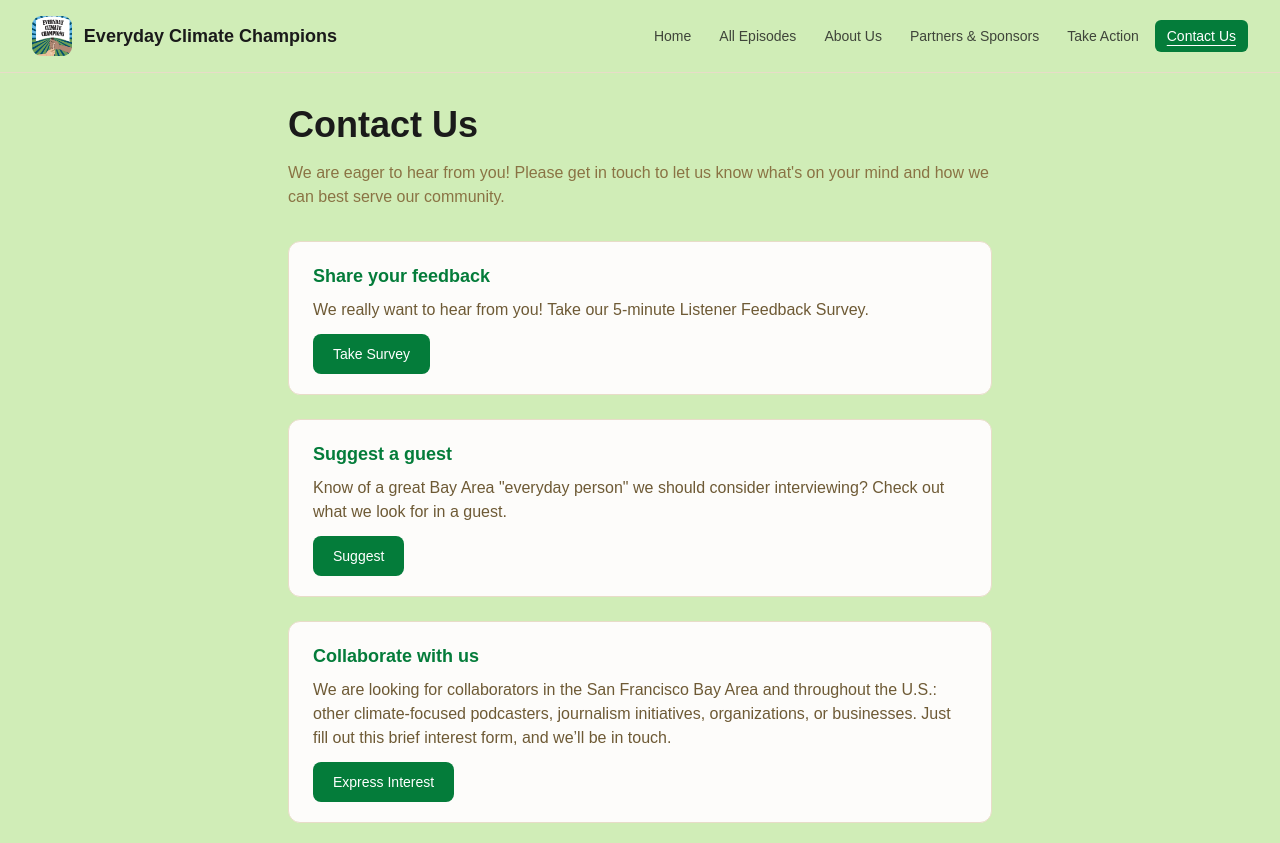
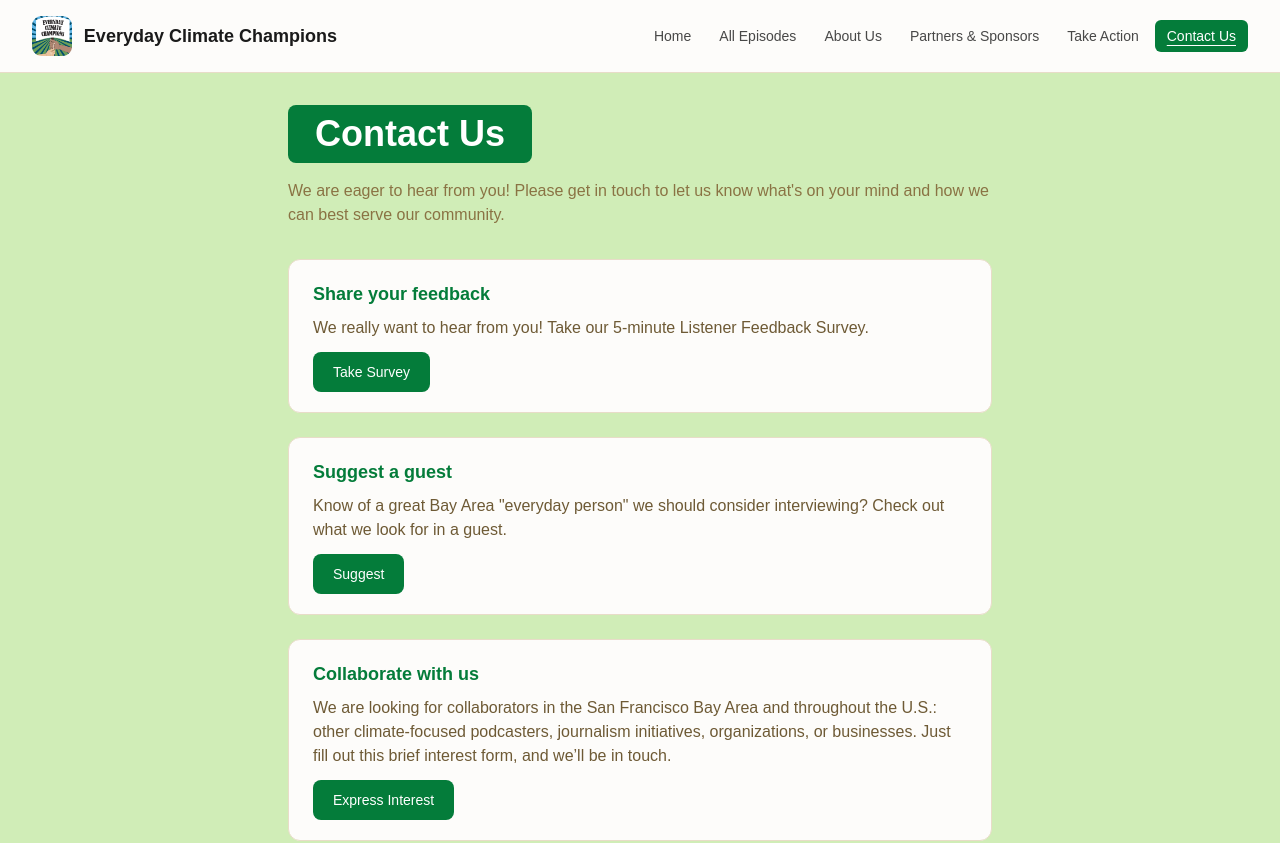
Before and after one commit to benjifriedman/everyday-climate-champions, a Next.js app: page /contact-us in a window 1280 px wide. Shown: the top 843 px of the page. Built offline with nearby package versions, Linux system fonts and the light colour scheme.

Commit message:
Header/footer styling, remove body padding, page title banners
- Header background matches footer (warm white)
- Remove pb-20 body padding so footer sits flush
- Add .page-title class: dark green bg, white text, rounded corners
- Apply page-title to all page h1 headings across the site

```diff
--- a/app/about-us/page.tsx
+++ b/app/about-us/page.tsx
@@ -63,7 +63,7 @@ export default async function AboutUsPage() {
 
     return (
       <main className="mx-auto max-w-4xl px-4 py-8 sm:px-6 lg:px-8">
-        <h1 className="text-3xl font-bold text-foreground sm:text-4xl">
+        <h1 className="page-title text-3xl font-bold sm:text-4xl">
           {data.page.title}
         </h1>
         <div
--- a/app/categories/page.tsx
+++ b/app/categories/page.tsx
@@ -19,7 +19,7 @@ export default async function CategoriesPage() {
 
     return (
       <main className="mx-auto max-w-4xl px-4 py-8 sm:px-6 lg:px-8">
-        <h1 className="text-3xl font-bold text-foreground sm:text-4xl">
+        <h1 className="page-title text-3xl font-bold sm:text-4xl">
           Browse by Category
         </h1>
         <p className="mt-2 text-ecc-warm-600">
--- a/app/contact-us/page.tsx
+++ b/app/contact-us/page.tsx
@@ -51,7 +51,7 @@ export async function generateMetadata(): Promise<Metadata> {
 export default function ContactUsPage() {
   return (
     <main className="mx-auto max-w-3xl px-4 py-8 sm:px-6 lg:px-8">
-      <h1 className="text-3xl font-bold text-foreground sm:text-4xl">
+      <h1 className="page-title text-3xl font-bold sm:text-4xl">
         Contact Us
       </h1>
       <p className="mt-4 text-ecc-warm-600">
--- a/app/globals.css
+++ b/app/globals.css
@@ -251,6 +251,15 @@ body {
   margin-right: auto;
 }
 
+/* Page title banner */
+.page-title {
+  display: inline-block;
+  background-color: var(--color-ecc-green-700);
+  color: white;
+  padding: 0.25em 0.75em;
+  border-radius: 0.5rem;
+}
+
 @media (max-width: 640px) {
   .prose .alignright,
   .prose .alignleft {
--- a/app/layout.tsx
+++ b/app/layout.tsx
@@ -28,7 +28,7 @@ export default function RootLayout({
 }>) {
   return (
     <html lang="en">
-      <body className={`${geistSans.variable} font-sans antialiased pb-20`}>
+      <body className={`${geistSans.variable} font-sans antialiased`}>
         <AudioPlayerProvider>
           <PageShell>{children}</PageShell>
           <PersistentAudioPlayer />
--- a/app/our-partners-and-sponsors/page.tsx
+++ b/app/our-partners-and-sponsors/page.tsx
@@ -65,7 +65,7 @@ export default async function PartnersAndSponsorsPage() {
 
     return (
       <main className="mx-auto max-w-4xl px-4 py-8 sm:px-6 lg:px-8">
-        <h1 className="text-3xl font-bold text-foreground sm:text-4xl">
+        <h1 className="page-title text-3xl font-bold sm:text-4xl">
           {data.page.title}
         </h1>
         <div
--- a/app/podcast-category/[slug]/page.tsx
+++ b/app/podcast-category/[slug]/page.tsx
@@ -81,7 +81,7 @@ export default async function CategoryArchivePage({ params }: PageProps) {
         >
           ← All Categories
         </Link>
-        <h1 className="text-3xl font-bold text-foreground sm:text-4xl">{name}</h1>
+        <h1 className="page-title text-3xl font-bold sm:text-4xl">{name}</h1>
         <div className="mt-8 grid gap-6 sm:grid-cols-2 lg:grid-cols-3">
           {episodes.map((episode) => (
             <EpisodeCard key={episode.id} episode={episode} />
--- a/app/take-action/page.tsx
+++ b/app/take-action/page.tsx
@@ -64,7 +64,7 @@ export default async function TakeActionPage() {
 
     return (
       <main className="mx-auto max-w-4xl px-4 py-8 sm:px-6 lg:px-8">
-        <h1 className="text-3xl font-bold text-foreground sm:text-4xl">
+        <h1 className="page-title text-3xl font-bold sm:text-4xl">
           {data.page.title}
         </h1>
         <div
--- a/app/team/page.tsx
+++ b/app/team/page.tsx
@@ -63,7 +63,7 @@ export default async function TeamPage() {
 
     return (
       <main className="mx-auto max-w-4xl px-4 py-8 sm:px-6 lg:px-8">
-        <h1 className="text-3xl font-bold text-foreground sm:text-4xl">
+        <h1 className="page-title text-3xl font-bold sm:text-4xl">
           {data.page.title}
         </h1>
         <div
--- a/components/EpisodeListPage.tsx
+++ b/components/EpisodeListPage.tsx
@@ -20,7 +20,7 @@ export default function EpisodeListPage({ result }: EpisodeListPageProps) {
 
   return (
     <main className="mx-auto max-w-5xl px-4 py-8 sm:px-6 lg:px-8">
-      <h1 className="text-3xl font-bold text-foreground sm:text-4xl">All Episodes</h1>
+      <h1 className="page-title text-3xl font-bold sm:text-4xl">All Episodes</h1>
       {currentPage > 1 && (
         <p className="mt-2 text-ecc-warm-600">Page {currentPage}</p>
       )}
--- a/components/Header.tsx
+++ b/components/Header.tsx
@@ -6,7 +6,7 @@ import MobileNav from '@/components/MobileNav';
 
 export default function Header() {
   return (
-    <header className="relative border-b border-ecc-warm-200 bg-background">
+    <header className="relative border-b border-ecc-warm-200 bg-ecc-warm-50">
       <div className="mx-auto flex max-w-7xl items-center justify-between px-4 py-4 sm:px-6 lg:px-8">
         <Link href="/" className="flex items-center gap-3">
           <Image
```
